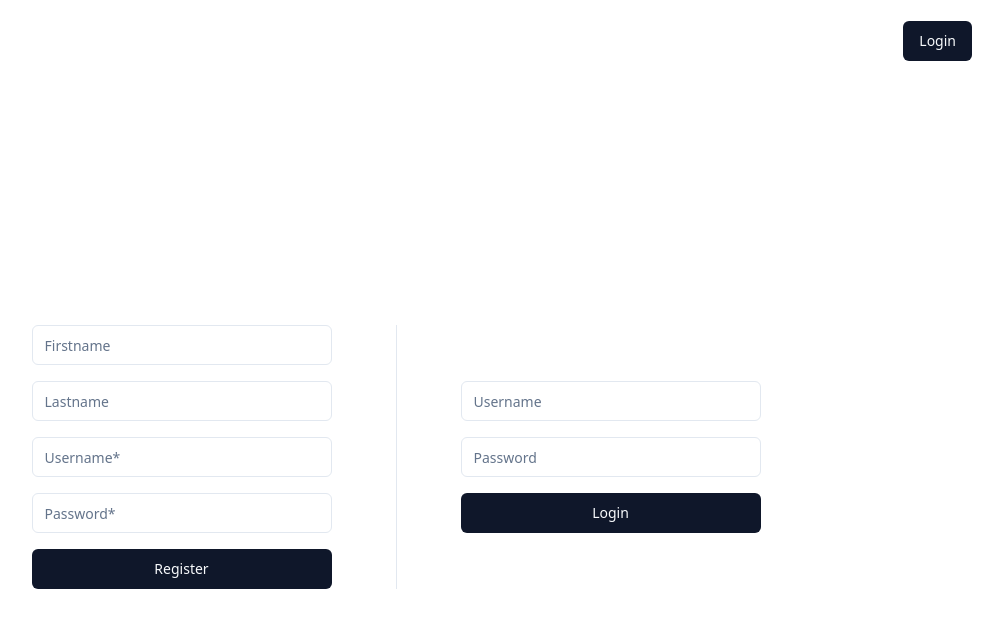
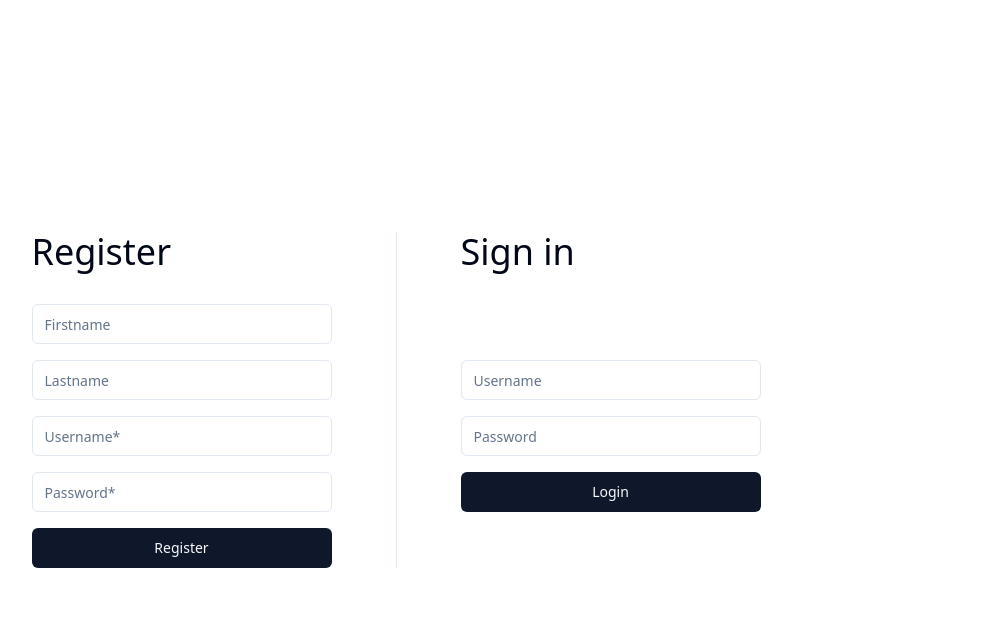
Before and after one commit to Tomspace900/Flags, a React (Vite) app in the folder front/: page /login in a window 1280 px wide. Shown: the top 628 px of the page, without its empty margins (244-1247 px from the left). Built offline with nearby package versions, Linux system fonts and the light colour scheme; no server answers.

Commit message:
[FRONT] Profile popover

```diff
--- a/front/package.json
+++ b/front/package.json
@@ -12,6 +12,7 @@
 	"dependencies": {
 		"@hookform/resolvers": "^3.3.4",
 		"@radix-ui/react-label": "^2.0.2",
+		"@radix-ui/react-popover": "^1.0.7",
 		"@radix-ui/react-slot": "^1.0.2",
 		"class-variance-authority": "^0.7.0",
 		"clsx": "^2.1.0",
--- a/front/src/components/LoginForm.tsx
+++ b/front/src/components/LoginForm.tsx
@@ -32,7 +32,9 @@ const LoginForm = () => {
 
 	return (
 		<Form {...form}>
-			<form onSubmit={form.handleSubmit(onSubmit)} className='flex flex-col justify-center gap-4 w-[300px]'>
+			<div className='flex flex-col justify-between gap-8'>
+				<h1 className='text-4xl'>Sign in</h1>
+				<form onSubmit={form.handleSubmit(onSubmit)} className='h-full flex flex-col justify-center gap-4 w-[300px]'>
 					<FormField
 						control={form.control}
 						name='username'
@@ -59,6 +61,7 @@ const LoginForm = () => {
 					/>
 					<Button type='submit'>Login</Button>
 				</form>
+			</div>
 		</Form>
 	);
 };
--- a/front/src/components/NavBar.tsx
+++ b/front/src/components/NavBar.tsx
@@ -1,20 +1,24 @@
-import { Link } from 'react-router-dom';
+import { Link, useLocation } from 'react-router-dom';
 import { Button } from './ui/button';
 import { useMyContext } from './Context';
+import ProfilePopover from './ProfilePopover';
 
 const NavBar = () => {
-	const { user, logout } = useMyContext();
+	const { user } = useMyContext();
+	const location = useLocation();
+
+	// Hide the NavBar on login page
+	if (location.pathname === '/login') {
+		return null;
+	}
 
 	return (
-		<div className='flex h-24 w-full justify-end items-center'>
+		<div className='flex h-24 w-full justify-end items-center px-4'>
 			<div className='flex gap-2'>
-				{user?.username}
 				{user ? (
-					<Button onClick={() => logout()}>
-						<Link to={'/'}>Logout</Link>
-					</Button>
+					<ProfilePopover />
 				) : (
-					<Button>
+					<Button asChild>
 						<Link to={'/login'}>Login</Link>
 					</Button>
 				)}
--- /dev/null
+++ b/front/src/components/ProfilePopover.tsx
@@ -0,0 +1,37 @@
+import { Popover, PopoverContent, PopoverTrigger } from './ui/popover';
+import { Button } from './ui/button';
+import { LogOut, User } from 'lucide-react';
+import { useMyContext } from './Context';
+import { Link } from 'react-router-dom';
+
+const ProfilePopover = () => {
+	const { user, logout } = useMyContext();
+
+	return (
+		user && (
+			<Popover>
+				<PopoverTrigger>
+					<Button variant={'secondary'}>
+						{user.firstname || user.username}
+						<User className='ml-2 h-4 w-4' />
+					</Button>
+				</PopoverTrigger>
+				<PopoverContent className='flex flex-col gap-4 mx-4 w-fit min-w-[220px]'>
+					<div className='flex flex-col gap-2'>
+						<h4 className='text-lg w-full'>{`@${user.username}`}</h4>
+						{user.firstname && <h4 className='text-lg w-full'>Firstname: {user.firstname}</h4>}
+						{user.lastname && <h4 className='text-lg w-full'>Lastname: {user.lastname}</h4>}
+					</div>
+					<Button asChild variant={'destructive'} onClick={() => logout()}>
+						<Link to={'/'}>
+							Logout
+							<LogOut className='ml-2 h-4 w-4' />
+						</Link>
+					</Button>
+				</PopoverContent>
+			</Popover>
+		)
+	);
+};
+
+export default ProfilePopover;
--- a/front/src/components/RegisterForm.tsx
+++ b/front/src/components/RegisterForm.tsx
@@ -29,7 +29,9 @@ const RegisterForm = () => {
 
 	return (
 		<Form {...form}>
-			<form onSubmit={form.handleSubmit(onSubmit)} className='flex flex-col justify-center gap-4 w-[300px]'>
+			<div className='flex flex-col justify-between gap-8'>
+				<h1 className='text-4xl'>Register</h1>
+				<form onSubmit={form.handleSubmit(onSubmit)} className='h-full flex flex-col justify-center gap-4 w-[300px]'>
 					<FormField
 						control={form.control}
 						name='firstname'
@@ -80,6 +82,7 @@ const RegisterForm = () => {
 					/>
 					<Button type='submit'>Register</Button>
 				</form>
+			</div>
 		</Form>
 	);
 };
--- /dev/null
+++ b/front/src/components/ui/popover.tsx
@@ -0,0 +1,31 @@
+"use client"
+
+import * as React from "react"
+import * as PopoverPrimitive from "@radix-ui/react-popover"
+
+import { cn } from "@/components/ui/utils"
+
+const Popover = PopoverPrimitive.Root
+
+const PopoverTrigger = PopoverPrimitive.Trigger
+
+const PopoverContent = React.forwardRef<
+  React.ElementRef<typeof PopoverPrimitive.Content>,
+  React.ComponentPropsWithoutRef<typeof PopoverPrimitive.Content>
+>(({ className, align = "center", sideOffset = 4, ...props }, ref) => (
+  <PopoverPrimitive.Portal>
+    <PopoverPrimitive.Content
+      ref={ref}
+      align={align}
+      sideOffset={sideOffset}
+      className={cn(
+        "z-50 w-72 rounded-md border bg-popover p-4 text-popover-foreground shadow-md outline-none data-[state=open]:animate-in data-[state=closed]:animate-out data-[state=closed]:fade-out-0 data-[state=open]:fade-in-0 data-[state=closed]:zoom-out-95 data-[state=open]:zoom-in-95 data-[side=bottom]:slide-in-from-top-2 data-[side=left]:slide-in-from-right-2 data-[side=right]:slide-in-from-left-2 data-[side=top]:slide-in-from-bottom-2",
+        className
+      )}
+      {...props}
+    />
+  </PopoverPrimitive.Portal>
+))
+PopoverContent.displayName = PopoverPrimitive.Content.displayName
+
+export { Popover, PopoverTrigger, PopoverContent }
```
Also changed, not shown: 1 other file (tests, documents, lock files or other folders). Lines whose indentation alone changed are shown as unchanged.
